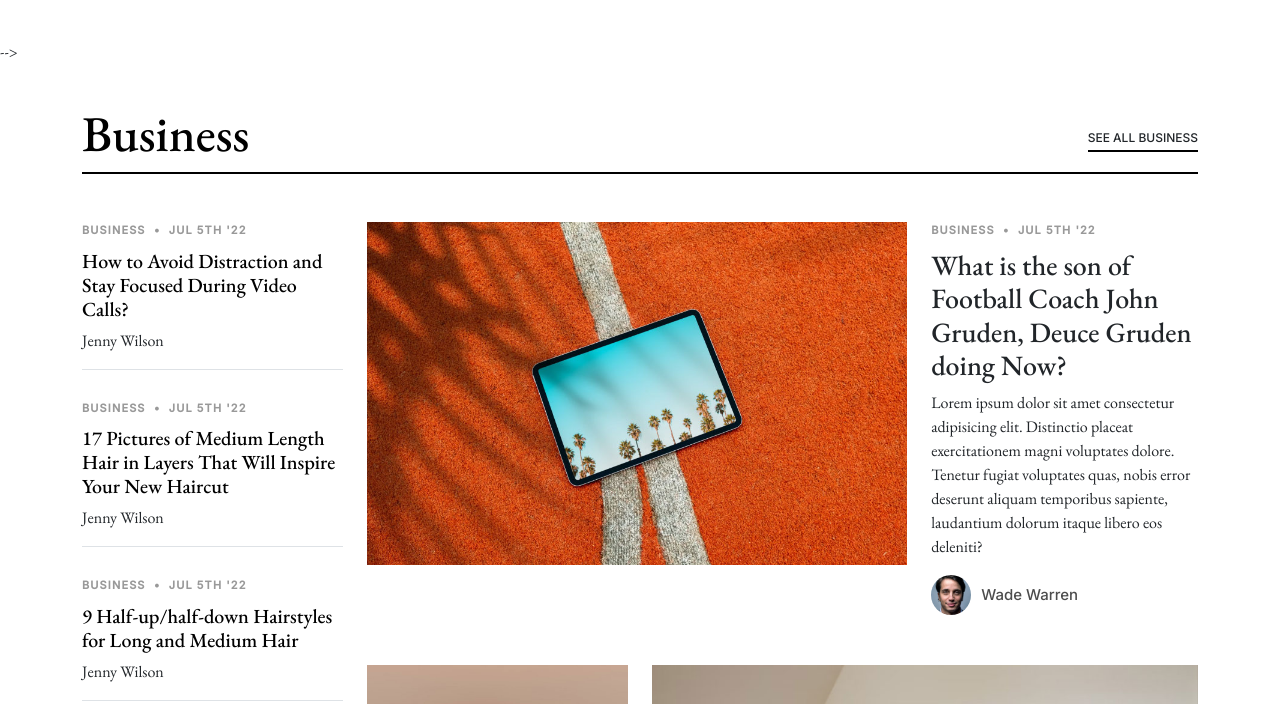
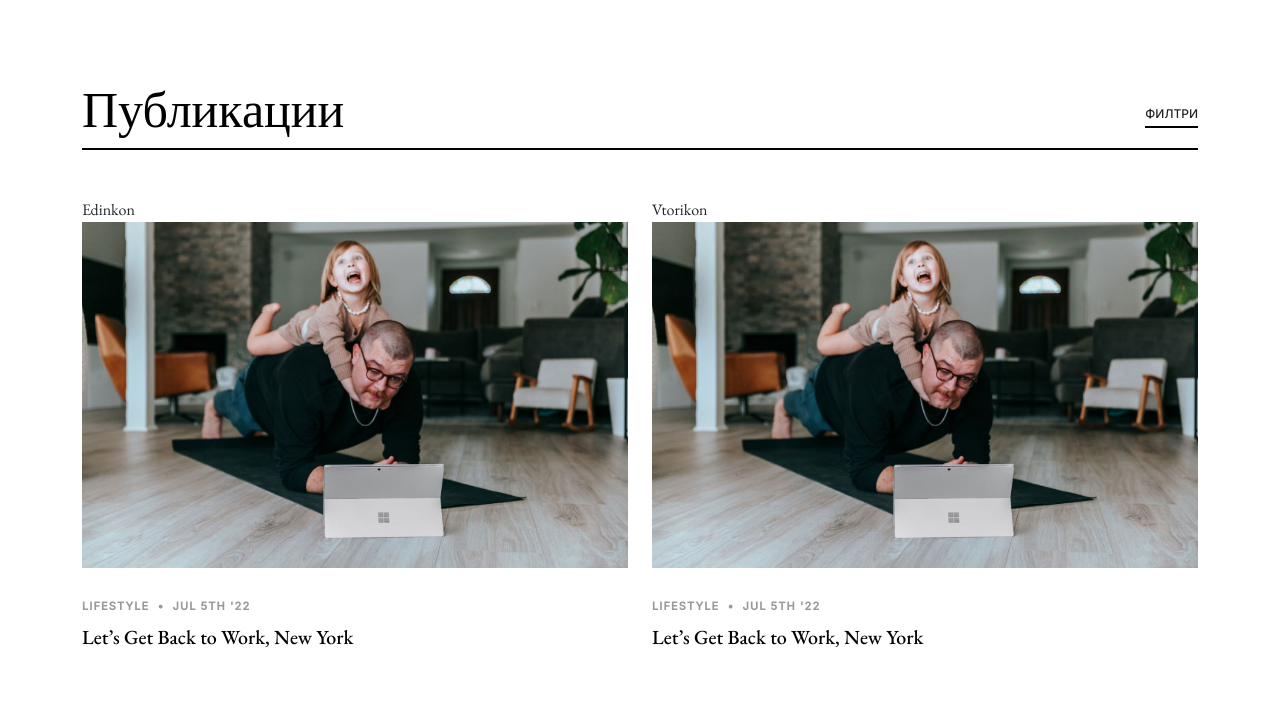
Before and after one commit to F0xyBG/PetFinder, a plain HTML site: page FrontEnd/index.html in a window 1280 px wide. Shown: the part 630-1334 px from the top of the page. Drawn offline with nearby package versions, Linux system fonts and the light colour scheme; a web font is replaced by a local one.

Commit message:
Add files via upload

```diff
--- a/FrontEnd/index.html
+++ b/FrontEnd/index.html
@@ -266,13 +266,13 @@
               </ul>
           </div>
 
-      </div> <!-- End Trending Section -->
+      </div>  End Trending Section -->
       </div>
       </div>
 
       </div> <!-- End .row -->
       </div>
-    -->
+
       </section> <!-- End Post Grid Section -->
       <!-- ======= Culture Category Section ======= -->
      <!-- <section class="category-section">
@@ -371,9 +371,9 @@
                   </div>
               </div>
           </div>
-      </section><!-- End Culture Category Section -->
+      </section> End Culture Category Section -->
       <!-- ======= Business Category Section ======= -->
-      <section class="category-section">
+      <!--<section class="category-section">
           <div class="container" data-aos="fade-up">
 
               <div class="section-header d-flex justify-content-between align-items-center mb-5">
@@ -467,17 +467,38 @@
                   </div>
               </div>
           </div>
-      </section><!-- End Business Category Section -->
-      <!-- ======= Lifestyle Category Section ======= -->
+      </section> End Business Category Section
+       ======= Lifestyle Category Section ======= -->
       <section class="category-section">
           <div class="container" data-aos="fade-up">
 
               <div class="section-header d-flex justify-content-between align-items-center mb-5">
-                  <h2>Lifestyle</h2>
-                  <div><a href="category.html" class="more">See All Lifestyle</a></div>
+                  <h2>Публикации</h2>
+                  <div><a href="category.html" class="more">Филтри</a></div>
+              </div>
+              <div class="row">
+                  <div class="col">
+                   Edinkon
+                   <div class="post-entry-1">
+                      <a href="single-post.html"><img src="assets/img/post-landscape-6.jpg" alt="" class="img-fluid"></a>
+                      <div class="post-meta"><span class="date">Lifestyle</span> <span class="mx-1">&bullet;</span> <span>Jul 5th '22</span></div>
+                      <h2><a href="single-post.html">Let’s Get Back to Work, New York</a></h2>
+                    </div>
+                 </div>
+                 <div class="col">
+                   Vtorikon
+                   <div class="post-entry-1">
+                    <a href="single-post.html"><img src="assets/img/post-landscape-6.jpg" alt="" class="img-fluid"></a>
+                    <div class="post-meta"><span class="date">Lifestyle</span> <span class="mx-1">&bullet;</span> <span>Jul 5th '22</span></div>
+                    <h2><a href="single-post.html">Let’s Get Back to Work, New York</a></h2>
+                  </div>
+                  </div>
               </div>
 
-              <div class="row g-5">
+
+
+
+               <!--<div class="row g-5">
                   <div class="col-lg-4">
                       <div class="post-entry-1 lg">
                           <a href="single-post.html"><img src="assets/img/post-landscape-8.jpg" alt="" class="img-fluid"></a>
@@ -505,17 +526,18 @@
                           <span class="author mb-3 d-block">Jenny Wilson</span>
                       </div>
 
-                  </div>
+                  </div>-->
+                  <!-- </div>
 
                   <div class="col-lg-8">
                       <div class="row g-5">
                           <div class="col-lg-4 border-start custom-border">
-                              <div class="post-entry-1">
+                                <div class="post-entry-1">
                                   <a href="single-post.html"><img src="assets/img/post-landscape-6.jpg" alt="" class="img-fluid"></a>
                                   <div class="post-meta"><span class="date">Lifestyle</span> <span class="mx-1">&bullet;</span> <span>Jul 5th '22</span></div>
                                   <h2><a href="single-post.html">Let’s Get Back to Work, New York</a></h2>
                               </div>
-                              <div class="post-entry-1">
+                             <div class="post-entry-1">
                                   <a href="single-post.html"><img src="assets/img/post-landscape-5.jpg" alt="" class="img-fluid"></a>
                                   <div class="post-meta"><span class="date">Lifestyle</span> <span class="mx-1">&bullet;</span> <span>Jul 17th '22</span></div>
                                   <h2><a href="single-post.html">How to Avoid Distraction and Stay Focused During Video Calls?</a></h2>
@@ -525,8 +547,9 @@
                                   <div class="post-meta"><span class="date">Lifestyle</span> <span class="mx-1">&bullet;</span> <span>Mar 15th '22</span></div>
                                   <h2><a href="single-post.html">Why Craigslist Tampa Is One of The Most Interesting Places On the Web?</a></h2>
                               </div>
-                          </div>
-                          <div class="col-lg-4 border-start custom-border">
+                          </div> -->
+
+                          <!-- <div class="col-lg-4 border-start custom-border">
                               <div class="post-entry-1">
                                   <a href="single-post.html"><img src="assets/img/post-landscape-3.jpg" alt="" class="img-fluid"></a>
                                   <div class="post-meta"><span class="date">Lifestyle</span> <span class="mx-1">&bullet;</span> <span>Jul 5th '22</span></div>
@@ -542,8 +565,8 @@
                                   <div class="post-meta"><span class="date">Lifestyle</span> <span class="mx-1">&bullet;</span> <span>Jul 5th '22</span></div>
                                   <h2><a href="single-post.html">5 Great Startup Tips for Female Founders</a></h2>
                               </div>
-                          </div>
-                          <div class="col-lg-4">
+                          </div> -->
+                          <!--<div class="col-lg-4">
 
                               <div class="post-entry-1 border-bottom">
                                   <div class="post-meta"><span class="date">Lifestyle</span> <span class="mx-1">&bullet;</span> <span>Jul 5th '22</span></div>
@@ -581,13 +604,13 @@
                                   <span class="author mb-3 d-block">Jenny Wilson</span>
                               </div>
 
-                          </div>
+                          </div>-->
                       </div>
                   </div>
-
-              </div> <!-- End .row -->
+                </div>
+              </div>
           </div>
-      </section><!-- End Lifestyle Category Section -->
+      </section>
 
   </main><!-- End #main -->
 
```
